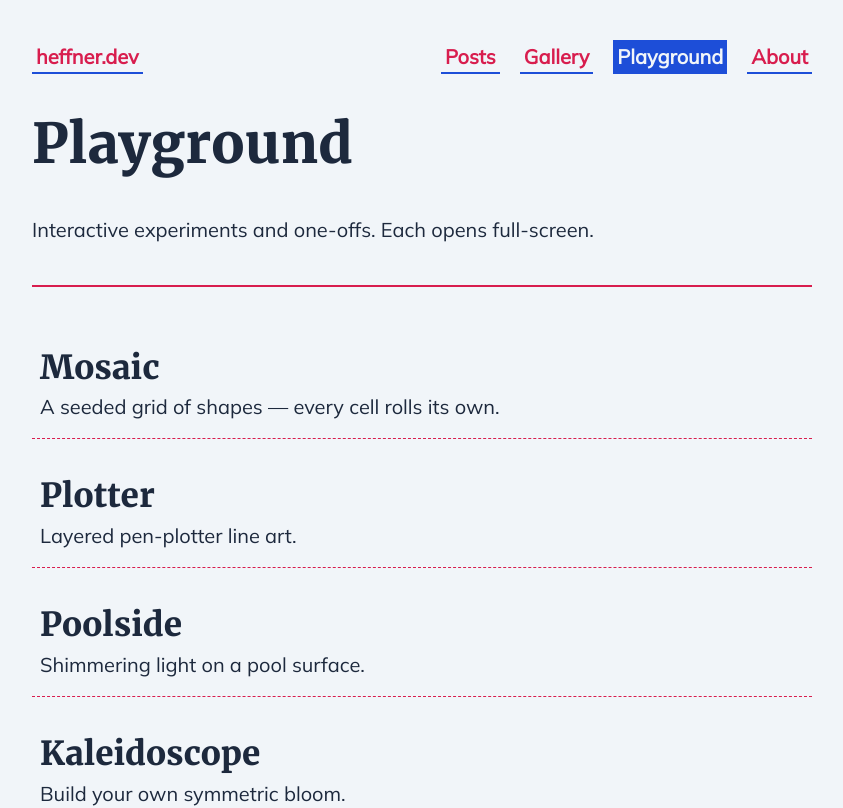
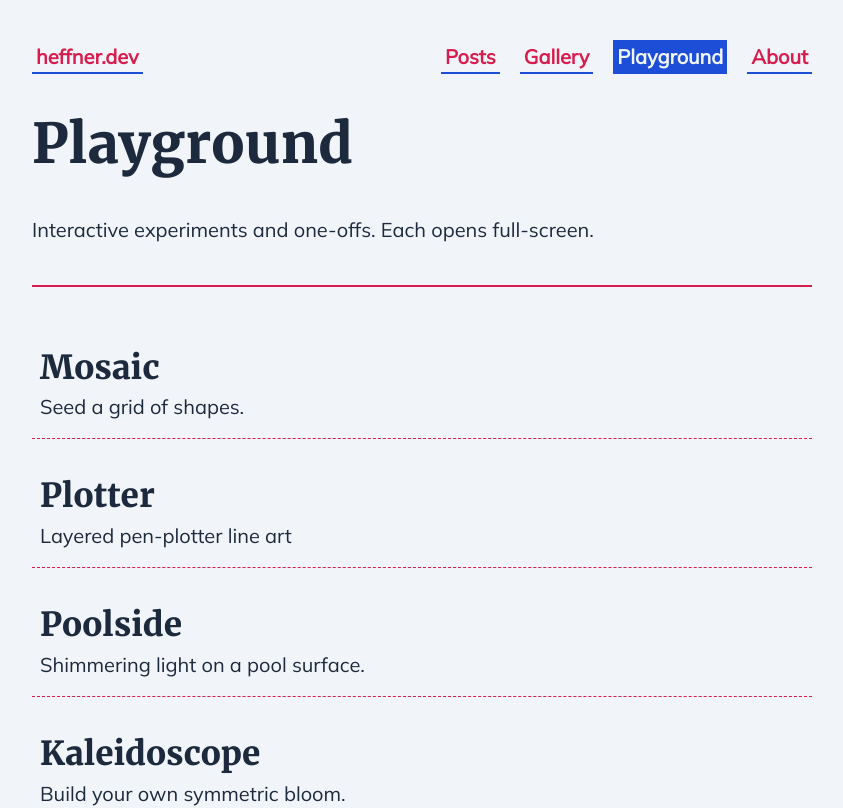
Before and after one commit to tjheffner/heffdotdev, a SvelteKit app: page /playground in a window 1280 px wide. Shown: the top 808 px of the page, without its empty margins (218-1061 px from the left). Built offline with nearby package versions, Linux system fonts and the light colour scheme.

Commit message:
Revise experiment blurbs in playground page
Updated blurbs for experiments in playground page.

```diff
--- a/src/routes/(main)/playground/+page.svelte
+++ b/src/routes/(main)/playground/+page.svelte
@@ -8,12 +8,12 @@
     {
       href: '/playground/mosaic',
       title: 'Mosaic',
-      blurb: 'A seeded grid of shapes — every cell rolls its own.',
+      blurb: 'Seed a grid of shapes.',
     },
     {
       href: '/playground/plotter',
       title: 'Plotter',
-      blurb: 'Layered pen-plotter line art.',
+      blurb: 'Layered pen-plotter line art',
     },
     {
       href: '/playground/poolside',
```
